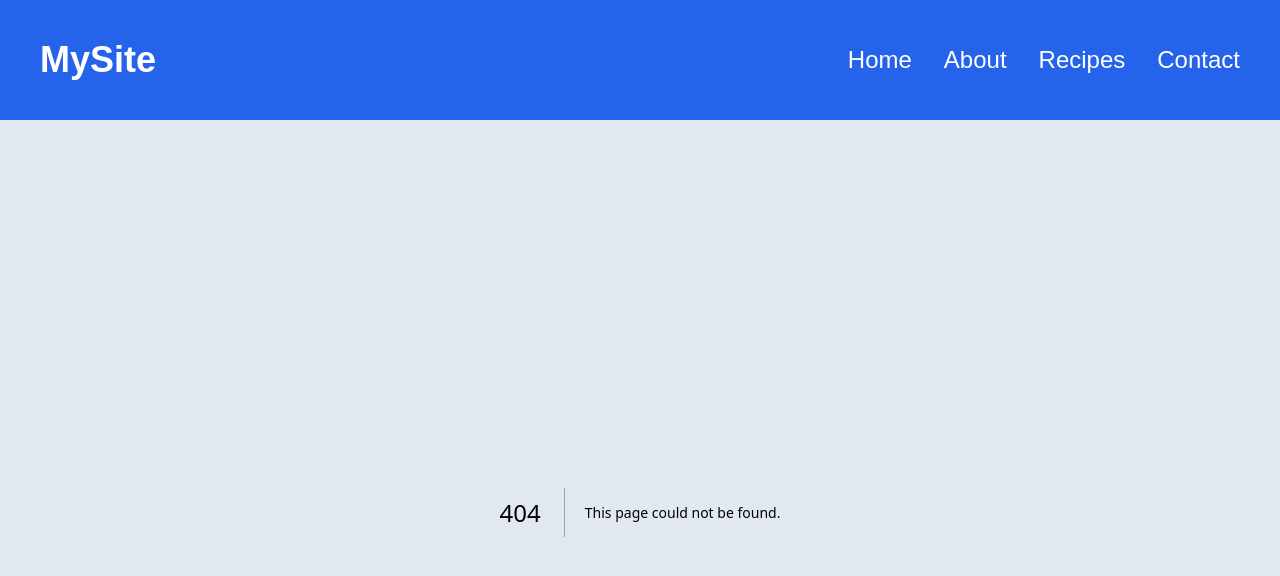
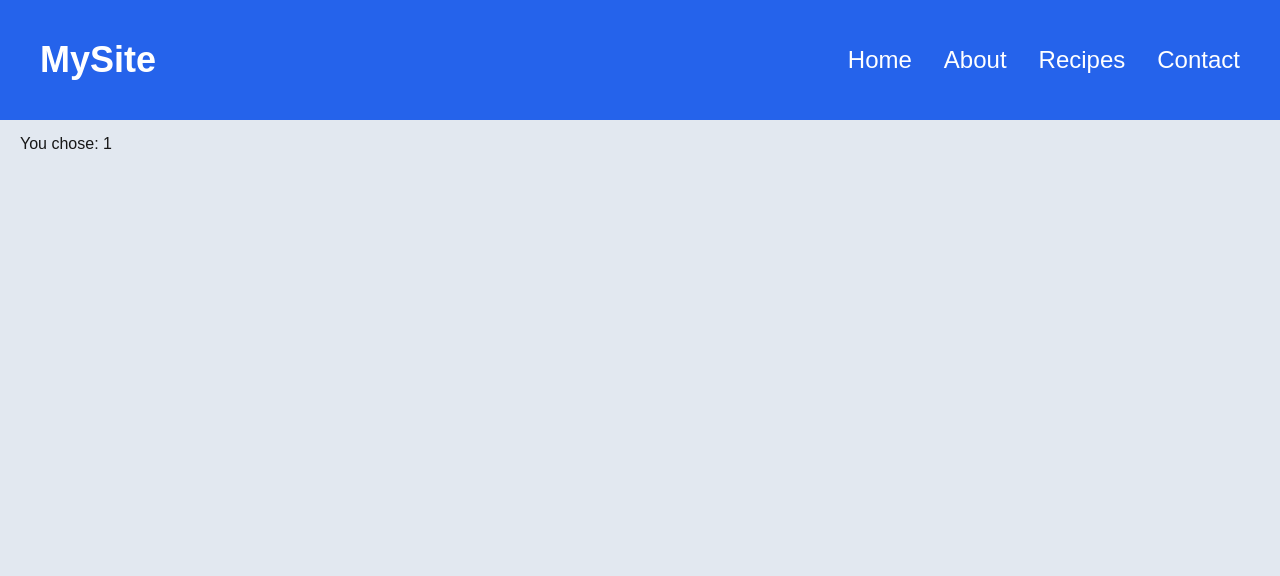
Before and after one commit to SantinoGiordano/Recipe-Maker, a Next.js app: page /about/1 in a window 1280 px wide. Before the commit this address had no page. Shown: the top 576 px of the page. Built offline with nearby package versions, Linux system fonts and the light colour scheme.

Commit message:
created a dynamic page for all my dished when there clicked

```diff
--- /dev/null
+++ b/app/(root)/about/[name]/page.tsx
@@ -0,0 +1,13 @@
+// interface Params{
+//  id:string
+// }
+
+export default function DishDetails({params}:{
+    params:{name:string}
+}){
+    return (
+    <div className="p-5">
+        You chose: {params.name}
+    </div>
+  )
+}
```
